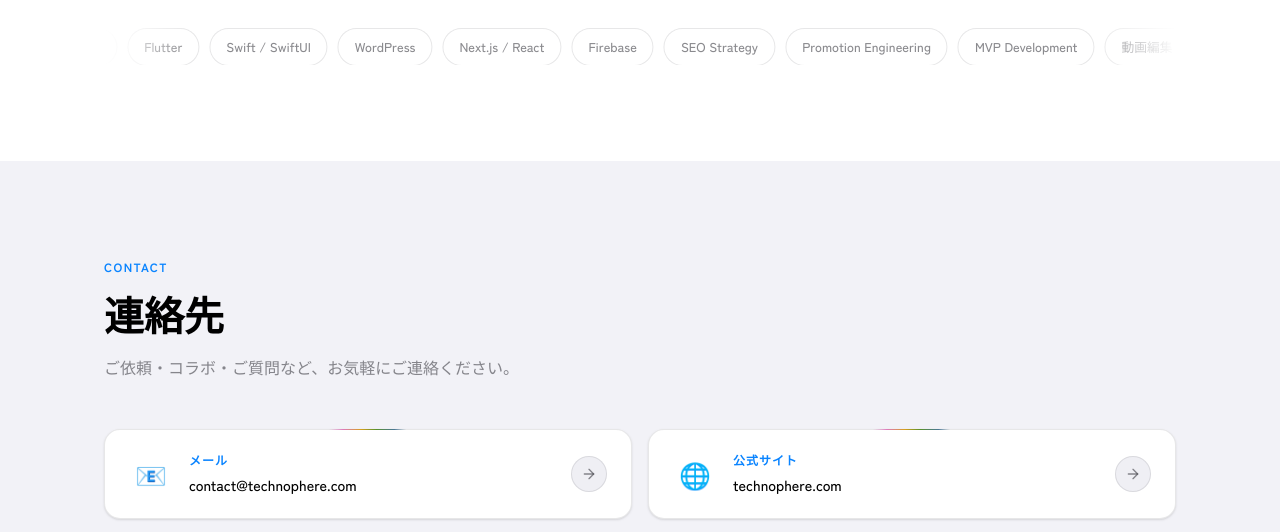
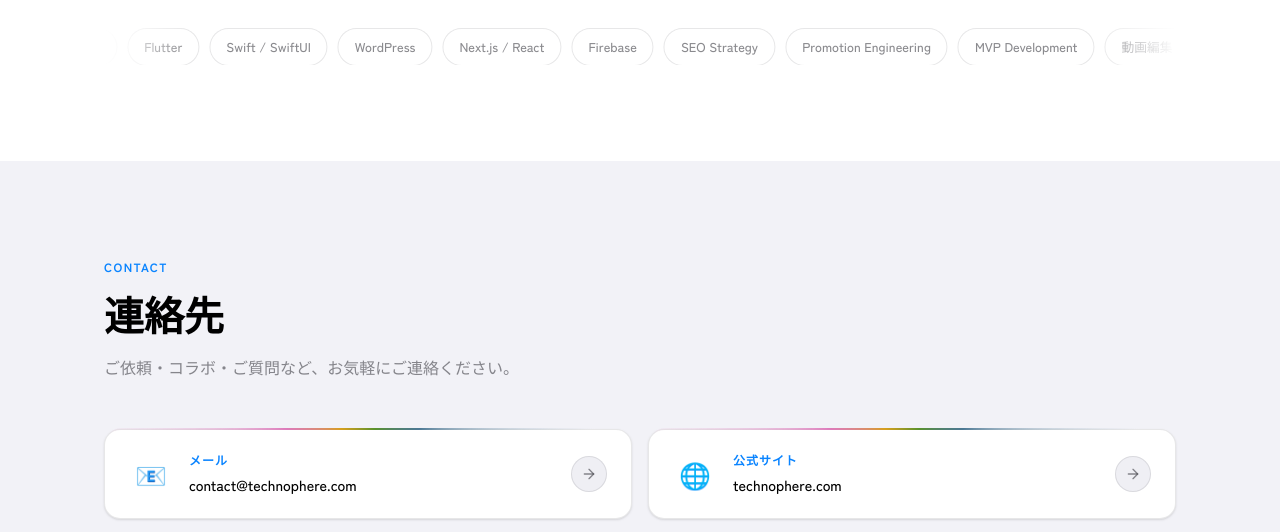
Before and after one commit to iyuya1808/portfolio, a plain HTML site: page index.html in a window 1280 px wide. Shown: the part 6615-7147 px from the top of the page. Drawn offline with Linux system fonts and the light colour scheme.

Commit message:
Update: sync develop to main

```diff
--- a/css/style.css
+++ b/css/style.css
@@ -2344,17 +2344,17 @@ body {
 .contact-card::before {
   content: "";
   position: absolute;
-  inset: -1px;
-  padding: 1px;
-  border-radius: calc(16px + 1px);
+  inset: -2px;
+  padding: 2px;
+  border-radius: calc(16px + 2px);
   background: conic-gradient(
-    from calc((var(--glow-start) - 40) * 1deg) at 50% 50%,
+    from calc((var(--glow-start) - 80) * 1deg) at 50% 50%,
     transparent 0deg,
-    #dd7bbb 12deg,
-    #d79f1e 32deg,
-    #5a922c 52deg,
-    #4c7894 72deg,
-    transparent 82deg,
+    #dd7bbb 20deg,
+    #d79f1e 50deg,
+    #5a922c 90deg,
+    #4c7894 130deg,
+    transparent 160deg,
     transparent 360deg
   );
   -webkit-mask:
```
